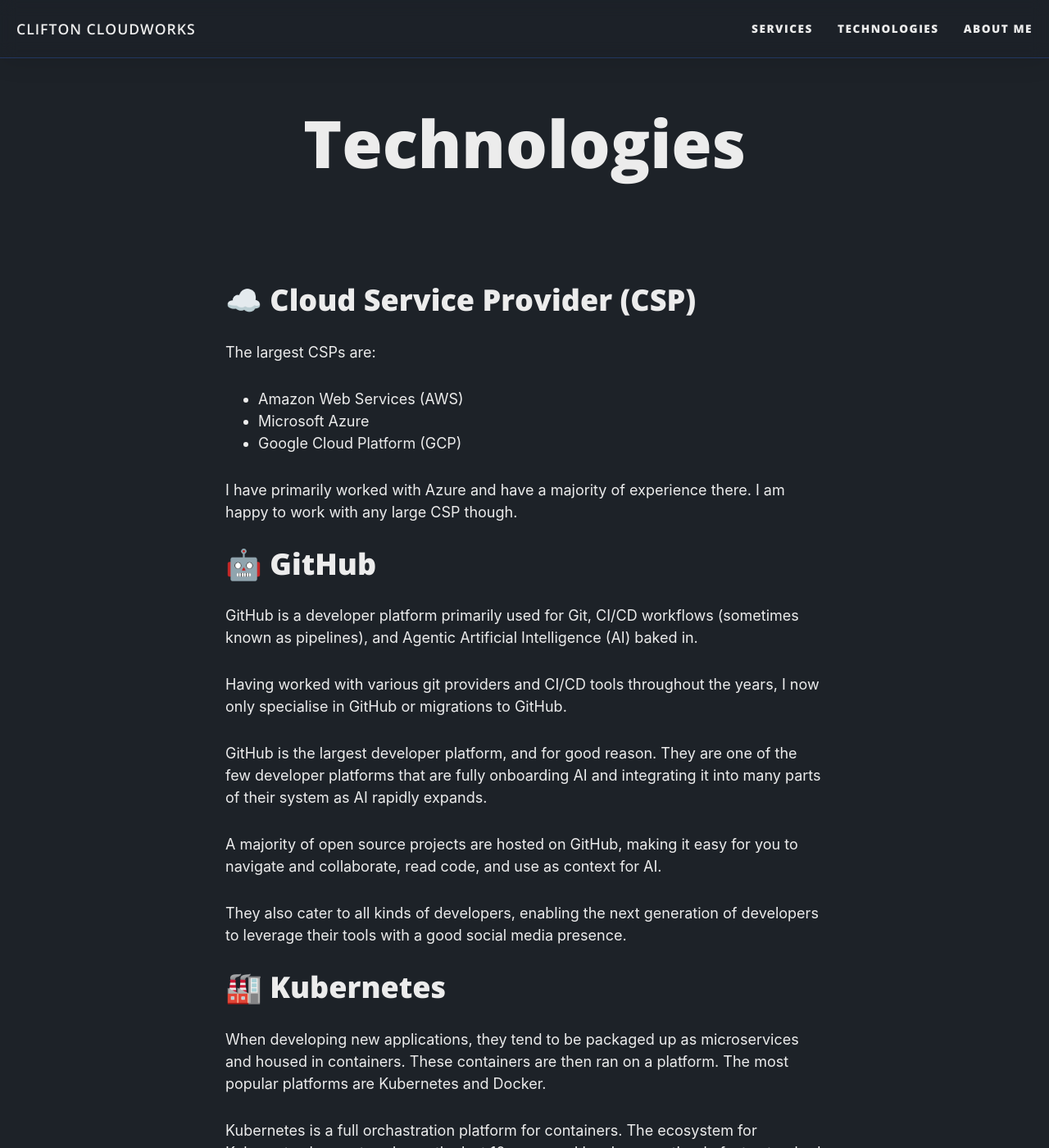
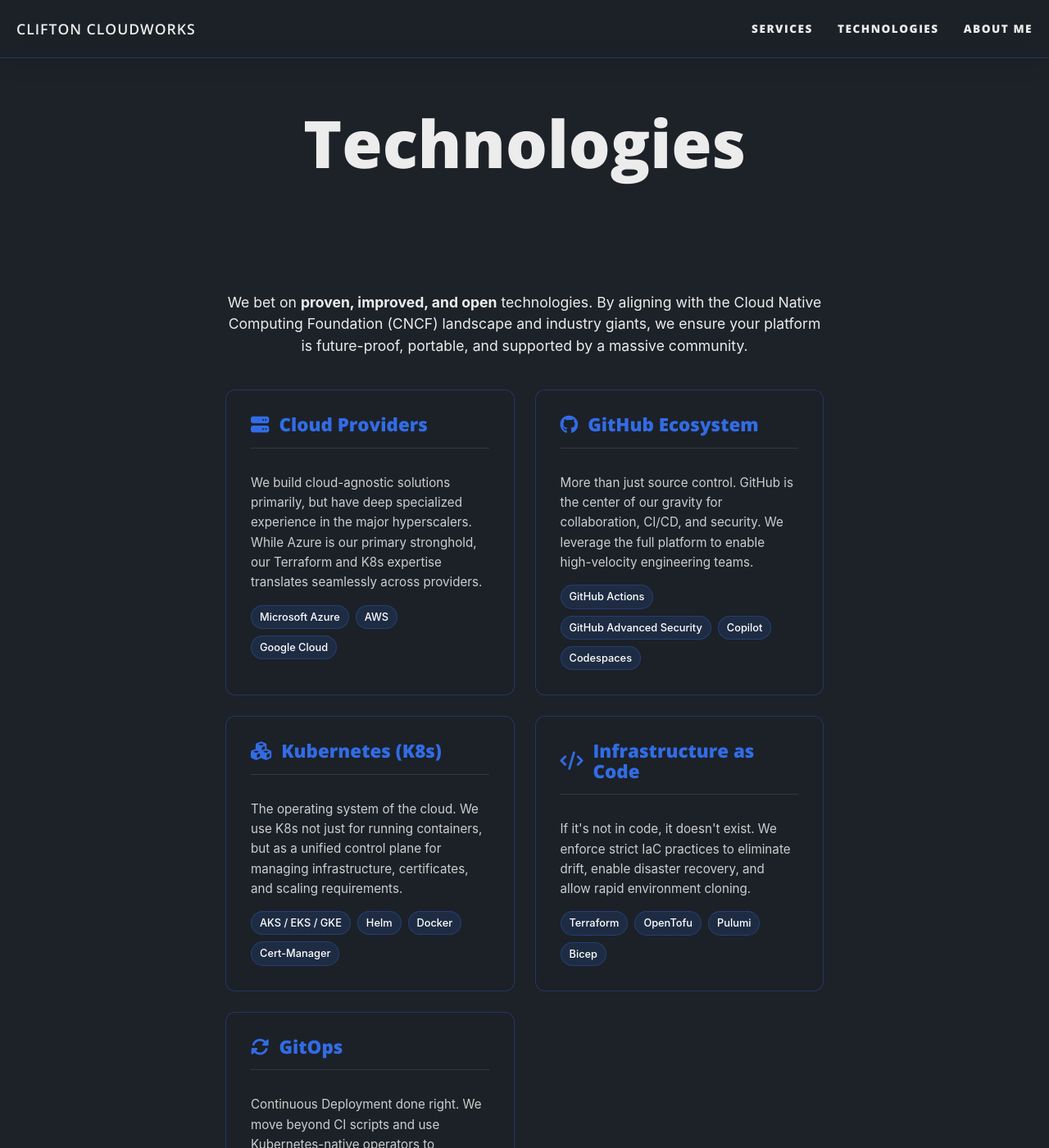
Before and after one commit to ChilledEther/business-site, a Jekyll site: the page built from pages/technologies.md, in a window 1280 px wide and 1400 px high. Shown: the whole window at 82% size. Built offline with Jekyll 4.4.1, drawn with Linux system fonts in a browser that asks for light colours; some of the changed text lies outside the part shown.

Commit message:
feat: overhaul About Me and Technologies pages with new styling, expanded content, and structured layouts.

```diff
--- a/pages/technologies.md
+++ b/pages/technologies.md
@@ -2,64 +2,158 @@
 layout: page
 title: Technologies
 permalink: /technologies/
+share-description: Our curated tech stack includes Kubernetes, GitHub, Azure, AWS, Terraform, and GitOps tools. We build on modern, CNCF-certified foundations.
 ---
 
-# ☁️ Cloud Service Provider (CSP)
+<style>
+  .tech-intro {
+    text-align: center;
+    max-width: 800px;
+    margin: 0 auto 40px auto;
+    font-size: 1.1rem;
+    color: #ececec;
+  }
 
-The largest CSPs are:
+  .tech-grid {
+    display: grid;
+    grid-template-columns: repeat(auto-fit, minmax(300px, 1fr));
+    gap: 25px;
+    margin-bottom: 50px;
+  }
 
-* Amazon Web Services (AWS)
-* Microsoft Azure
-* Google Cloud Platform (GCP)
+  /* Glass Card - Reusing generic style but ensuring it's defined for this page context */
+  .glass-card {
+    background: rgba(29, 34, 40, 0.6);
+    backdrop-filter: blur(10px);
+    -webkit-backdrop-filter: blur(10px);
+    border: 1px solid rgba(50, 108, 229, 0.3);
+    border-radius: 12px;
+    padding: 30px;
+    transition: transform 0.3s ease, box-shadow 0.3s ease;
+    height: 100%;
+  }
 
-I have primarily worked with Azure and have a majority of experience there. I am happy to work with any large CSP though.
+  .glass-card:hover {
+    transform: translateY(-5px);
+    box-shadow: 0 10px 30px rgba(0, 0, 0, 0.2);
+    border-color: rgba(50, 108, 229, 0.6);
+  }
 
-# 🤖 GitHub
+  .glass-card h3 {
+    color: #326ce5;
+    margin-top: 0;
+    font-size: 1.4rem;
+    display: flex;
+    align-items: center;
+    gap: 12px;
+    border-bottom: 1px solid rgba(255,255,255,0.1);
+    padding-bottom: 15px;
+    margin-bottom: 20px;
+  }
 
-GitHub is a developer platform primarily used for Git, CI/CD workflows (sometimes known as pipelines), and Agentic Artificial Intelligence (AI) baked in.
+  .glass-card p {
+    font-size: 0.95rem;
+    color: #cecece;
+    line-height: 1.6;
+    margin-bottom: 15px;
+  }
 
-Having worked with various git providers and CI/CD tools throughout the years, I now only specialise in GitHub or migrations to GitHub.
+  .tech-tags {
+    display: flex;
+    flex-wrap: wrap;
+    gap: 8px;
+    margin-top: auto; /* Push to bottom */
+  }
 
-GitHub is the largest developer platform, and for good reason. They are one of the few developer platforms that are fully onboarding AI and integrating it into many parts of their system as AI rapidly expands.
+  .tech-tag {
+    background: rgba(50, 108, 229, 0.15);
+    border: 1px solid rgba(50, 108, 229, 0.3);
+    color: #fff;
+    padding: 4px 10px;
+    border-radius: 20px;
+    font-size: 0.8rem;
+    font-weight: 500;
+  }
+</style>
 
-A majority of open source projects are hosted on GitHub, making it easy for you to navigate and collaborate, read code, and use as context for AI.
+<div class="tech-intro">
+  <p>
+    We bet on <strong>proven, improved, and open</strong> technologies. By aligning with the Cloud Native Computing Foundation (CNCF) landscape and industry giants, we ensure your platform is future-proof, portable, and supported by a massive community.
+  </p>
+</div>
 
-They also cater to all kinds of developers, enabling the next generation of developers to leverage their tools with a good social media presence.
+<div class="tech-grid">
 
-# 🏭 Kubernetes
+  <!-- CSP -->
+  <div class="glass-card">
+    <h3><i class="fas fa-server"></i> Cloud Providers</h3>
+    <p>
+      We build cloud-agnostic solutions primarily, but have deep specialized experience in the major hyperscalers. While Azure is our primary stronghold, our Terraform and K8s expertise translates seamlessly across providers.
+    </p>
+    <div class="tech-tags">
+      <span class="tech-tag">Microsoft Azure</span>
+      <span class="tech-tag">AWS</span>
+      <span class="tech-tag">Google Cloud</span>
+    </div>
+  </div>
 
-When developing new applications, they tend to be packaged up as microservices and housed in containers. These containers are then ran on a platform. The most popular platforms are Kubernetes and Docker.
+  <!-- GitHub -->
+  <div class="glass-card">
+    <h3><i class="fab fa-github"></i> GitHub Ecosystem</h3>
+    <p>
+      More than just source control. GitHub is the center of our gravity for collaboration, CI/CD, and security. We leverage the full platform to enable high-velocity engineering teams.
+    </p>
+    <div class="tech-tags">
+      <span class="tech-tag">GitHub Actions</span>
+      <span class="tech-tag">GitHub Advanced Security</span>
+      <span class="tech-tag">Copilot</span>
+      <span class="tech-tag">Codespaces</span>
+    </div>
+  </div>
 
-Kubernetes is a full orchastration platform for containers. The ecosystem for Kubernetes has matured over the last 10 years and has become the de facto standard for running AI/ML workflows, and applications at scale.
+  <!-- Kubernetes -->
+  <div class="glass-card">
+    <h3><i class="fas fa-cubes"></i> Kubernetes (K8s)</h3>
+    <p>
+      The operating system of the cloud. We use K8s not just for running containers, but as a unified control plane for managing infrastructure, certificates, and scaling requirements.
+    </p>
+    <div class="tech-tags">
+      <span class="tech-tag">AKS / EKS / GKE</span>
+      <span class="tech-tag">Helm</span>
+      <span class="tech-tag">Docker</span>
+      <span class="tech-tag">Cert-Manager</span>
+    </div>
+  </div>
 
-It can be leveraged and used for various other things such as infrastructure provisioning, certificate management, and so much more. The possibilities are extensive.
+  <!-- IaC -->
+  <div class="glass-card">
+    <h3><i class="fas fa-code"></i> Infrastructure as Code</h3>
+    <p>
+      If it's not in code, it doesn't exist. We enforce strict IaC practices to eliminate drift, enable disaster recovery, and allow rapid environment cloning.
+    </p>
+    <div class="tech-tags">
+      <span class="tech-tag">Terraform</span>
+      <span class="tech-tag">OpenTofu</span>
+      <span class="tech-tag">Pulumi</span>
+      <span class="tech-tag">Bicep</span>
+    </div>
+  </div>
 
-# 🏗️ Infrastructure-as-Code
+  <!-- GitOps -->
+  <div class="glass-card">
+    <h3><i class="fas fa-sync-alt"></i> GitOps</h3>
+    <p>
+      Continuous Deployment done right. We move beyond CI scripts and use Kubernetes-native operators to reconcile reliance, ensuring your production state always matches git.
+    </p>
+    <div class="tech-tags">
+      <span class="tech-tag">ArgoCD</span>
+      <span class="tech-tag">Flux</span>
+      <span class="tech-tag">Crossplane</span>
+    </div>
+  </div>
 
-When it comes to infrastructure, it is best to have the infrastructure declared in code. The main reason for this is so you can ensure that any time infrastructure is provisioned, it'll be exactly what is in code. It becomes a nightmare when manual changes are made that drift away from what is being declared.
+</div>
 
-There are a few tools out there that can help with this.
-
-Some of the main tools are:
-
-* [Terraform](https://developer.hashicorp.com/terraform)
-* [Pulumi](https://www.pulumi.com/)
-* [Bicep](https://learn.microsoft.com/en-us/azure/azure-resource-manager/bicep/overview?tabs=bicep) (Azure only)
-* [Crossplane](https://www.crossplane.io/), or another operator (Kubernetes - GitOps)
-
-Over the years, I have started to lean more into the Kubernetes GitOps approach for a number of reasons.
-
-* It is easier to create high level abstractions for developers
-* It puts the complex ownership of infrastructure to a dedicated team (as you grow)
-* It doesn't require any additional workflows to provision
-* It sits closer with the source code that's using it
-
-# 🤺 GitOps
-
-GitOps simply stands for Git Operations. This means that your code is the source of truth. It is primarily known in the Kubernetes space for infrastructure and application provisioning, but the principles can be applied outside of this.
-
-Because [git](https://git-scm.com/book/en/v2/Getting-Started-What-is-Git) itself has version control, it makes it very easy for rollbacks, auditing, compliance, and automation.
-
-With a strong foundation, you will be able to rapidly develop and deploy your application at ease. This makes scaling your application very easy.
-
-The tech world is slowly moving towards an intent driven way of dealing with infrastructure, making AI + GitOps the modern approach with kubernetes being the core engine for the platform.
+<div style="text-align: center; margin-top: 50px; opacity: 0.8;">
+  <p><small><em>Don't see your specific tech? We prioritize principles over tools. If it's modern and cloud-native, we can likely work with it.</em></small></p>
+</div>
```
Also changed, not shown: pages/aboutme.md (+147 -17 lines).
